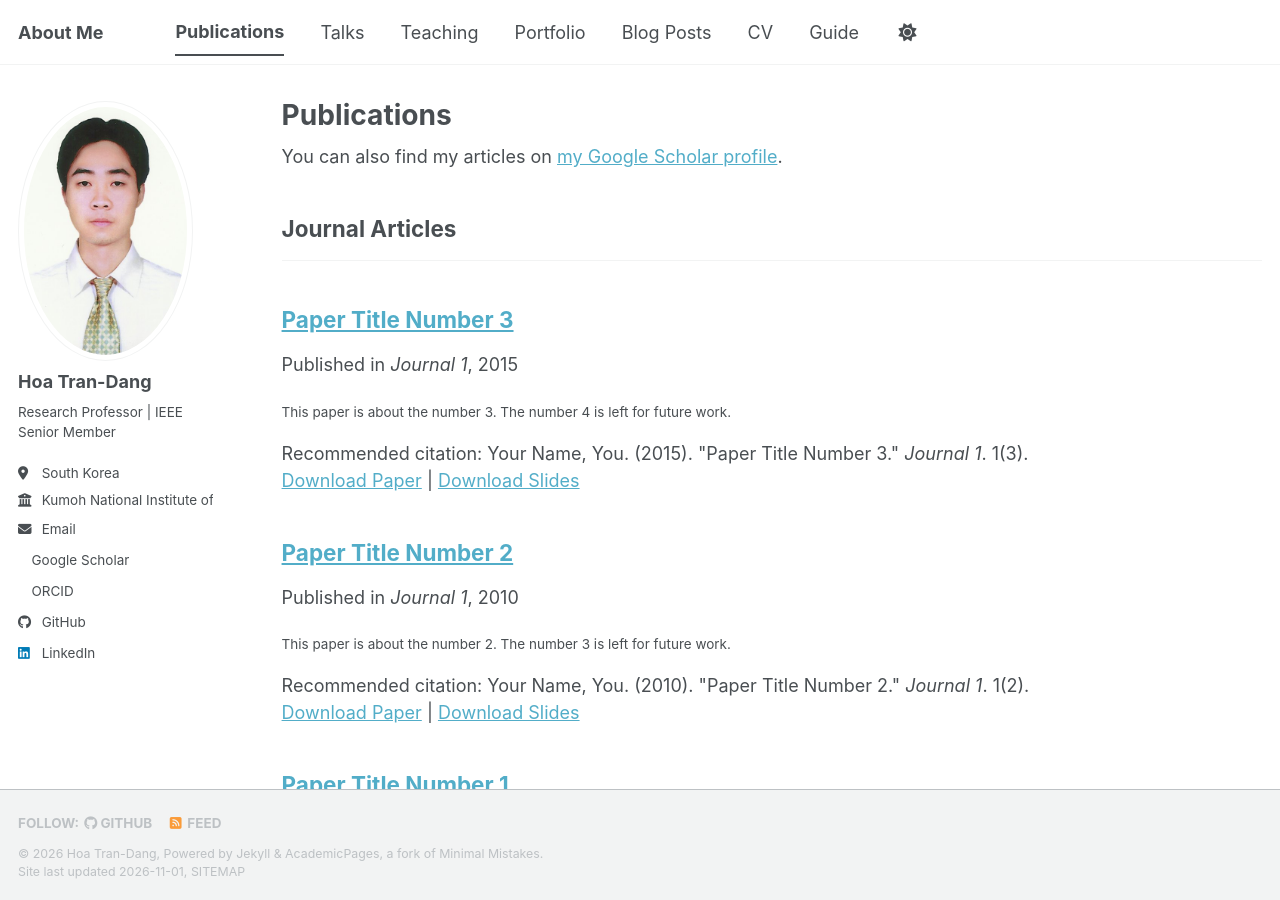
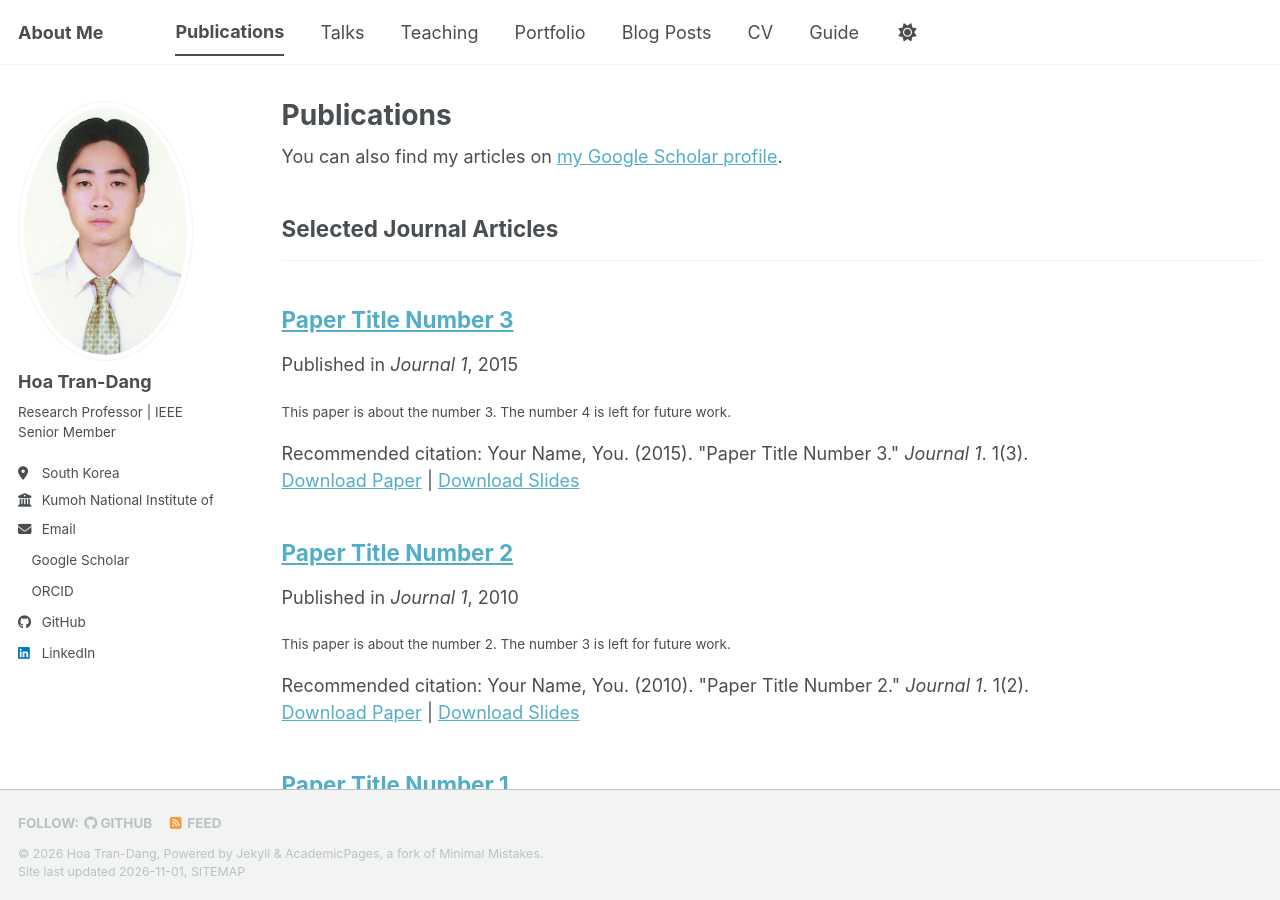
Before and after one commit to trandanghoa/trandanghoa.github.io, a Jekyll site: the page built from _pages/publications.html, in a window 1280 px wide and 900 px high. Built offline with Jekyll 4.4.1, drawn with Linux system fonts in a browser that asks for light colours; a script bundle is joined from its source files by our own code; a style sheet for code colours, icons or effects is not loaded.

Commit message:
Update _config.yml

```diff
--- a/_config.yml
+++ b/_config.yml
@@ -87,7 +87,7 @@ publication_category:
   books:
     title: 'Books'
   manuscripts:
-    title: 'Journal Articles'
+    title: 'Selected Journal Articles'
   conferences:
     title: 'Conference Papers'
 
```
